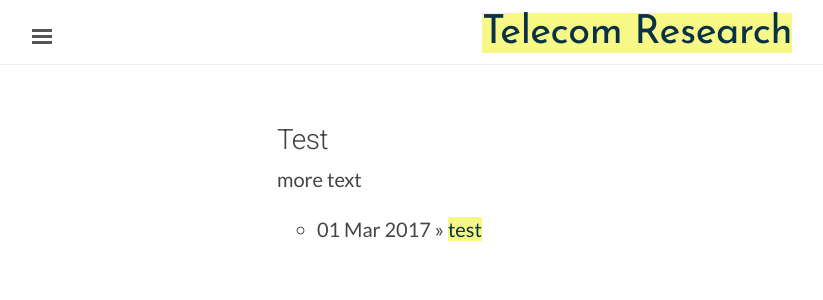
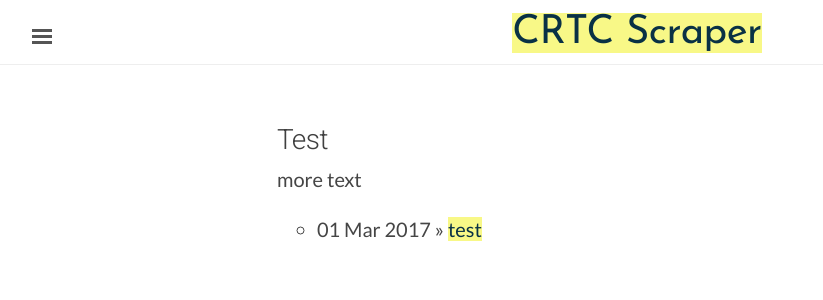
Before and after one commit to telecom-research/CRTC-Scraper, a Jekyll site: the page built from index.html, in a window 1280 px wide. Shown: the top 300 px of the page, without its empty margins (3-826 px from the left). Built offline with Jekyll 4.4.1, drawn with Linux system fonts in a browser that asks for light colours; some web fonts are replaced.

Commit message:
general site design

```diff
--- a/_config.yml
+++ b/_config.yml
@@ -1,4 +1,4 @@
-title: Telecom Research
+title: CRTC Scraper
 tagline:
 email:
 description:
--- a/_includes/sidebar.html
+++ b/_includes/sidebar.html
@@ -26,11 +26,11 @@
 
   <div class="sidebar-item">
   <p><a href="search.html">Search</a></p>
-  <p>Code blog by <a href="http://mediagestalt.com" target="_blank">Sandra Schwab</a></p>
+  <!-- <p>Code blog by <a href="http://mediagestalt.com" target="_blank">Sandra Schwab</a></p>
   	<div class="imgContainer"><a href="https://github.com/mediagestalt" target="_blank"><img src="/assets/logos/git.png" alt="GitHub" style="float:left; width:75%; height:75%;"></a></div>
    	<div class="imgContainer"><a href="https://www.linkedin.com/in/mediagestalt" target="_blank"><img src="/assets/logos/linkedin.png" alt="LinkedIn" style="float:left; width:75%; height:75%;"></a></div>
    	<div class="imgContainer"><a href="https://twitter.com/mediagestalt" target="_blank"><img src="/assets/logos/twitter.png" alt="Twitter" style="float:left; width:75%; height:75%;"></a></div>
-
+   	-->
 
   </div>
   </div>
```
